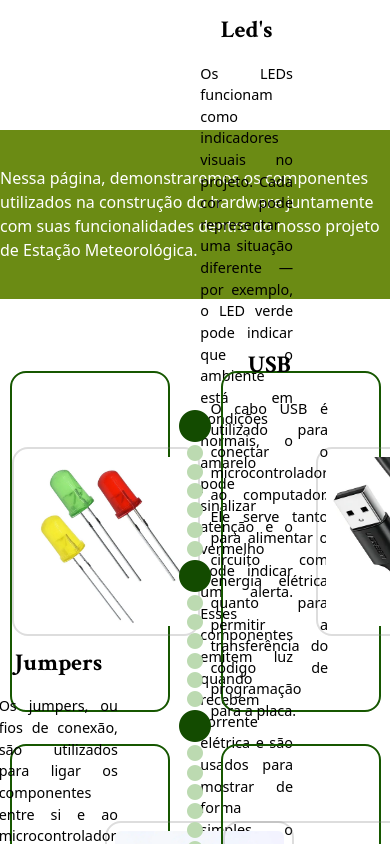
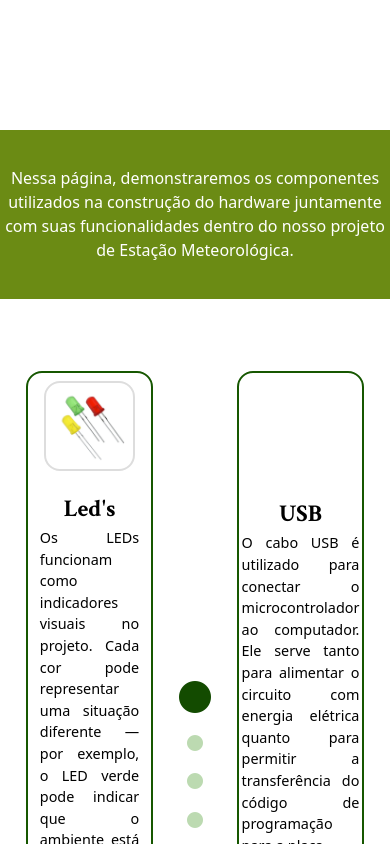
Before and after one commit to vitorcecato-sesi/estacao-meteorologica, a React (Vite) app in the folder Frontend/: page /hardware in a window 390 px wide. Shown: the part 440-1284 px from the top of the page. Built offline with nearby package versions, Linux system fonts and the light colour scheme.

Commit message:
modificações do css

```diff
--- a/Frontend/src/components/hwInfoComp.css
+++ b/Frontend/src/components/hwInfoComp.css
@@ -6,14 +6,15 @@
 
     border: 2px solid #165700;
     border-radius: 1em;
+    padding: 2em 1em;
 
     width: 40vw;
     height: 40vh;
 }
 
 .hwComponentesImg {
-    width: 20vh;
-    height: 20vh;
+    width: 25%;
+    height: 50%;
     padding: 0.5em;
     border: 2px solid #84848446;
     border-radius: 1em;
@@ -24,8 +25,9 @@
     flex-direction: column;
     align-items: center;
     justify-content: center;
+    gap: 0em;
     width: 60%;
-    height: 80%;
+    height: 90%;
 }
 
 .hwComponentesTexto h2 {
@@ -33,11 +35,37 @@
     text-align: center;
     font-size: 1.5em;
     font-weight: bold;
-    margin: 0;
-    padding: 0;
+    margin-bottom: 0;
 }
 
 .hwComponentesTexto p {
+    margin: 0;
+    padding: 0;
     font-size: 0.9em;
     text-align: justify;
 }
+
+@media only screen and (max-width: 1200px) {
+    .hwComponentesBox {
+        padding: 1em;
+    }
+}
+
+@media only screen and (max-width: 1075px) {
+    .hwComponentesBox {
+        padding: 0.5em 0.2em;
+        flex-direction: column;
+        height: 90vh;
+        width: 30vw;
+    }
+
+    .hwComponentesTexto {
+        height: auto;
+        width: 85%;
+    }
+
+    .hwComponentesImg {
+        width: 60%;
+        height: auto;
+    }
+}
--- a/Frontend/src/components/hwInfoComp.jsx
+++ b/Frontend/src/components/hwInfoComp.jsx
@@ -5,7 +5,7 @@ export default function HwInfoComp(props) {
     return (
         <>
         {props.lado === "L" ?
-            <section className={"hwComponentesBox"}>
+            <section className={"hwComponentesBox hwLeft"}>
                 <img className="hwComponentesImg" src={props.imgSrc} alt={props.imgAlt} />
                 <section className="hwComponentesTexto">
                     <h2>{props.Titulo}</h2>
@@ -15,7 +15,7 @@ export default function HwInfoComp(props) {
 
             :
 
-            <section className={"hwComponentesBox"}>
+            <section className={"hwComponentesBox hwRight"}>
                 <section className="hwComponentesTexto">
                     <h2>{props.Titulo}</h2>
                     <p>{props.Desc}</p>
--- a/Frontend/src/pages/Hardware.css
+++ b/Frontend/src/pages/Hardware.css
@@ -38,6 +38,7 @@
     flex-direction: row;
     align-items: center;
     justify-content: center;
+    text-align: center;
 
     height: 20vh;
     width: 100%;
@@ -50,6 +51,8 @@
     flex-direction: row;
     align-items: center ;
     justify-content: space-evenly;
+    width: 100%;
+    height: 80%;
 }
 
 .hwC1Componentes {
@@ -70,7 +73,7 @@
     display: flex;
     flex-direction: column;
     align-items: center;
-    gap: 0.2em;
+    gap: 0.4em;
     height: 100%;
 }
 
@@ -82,3 +85,9 @@
 .hwD {
     color: #BCDAB1;
 }
+
+@media only screen and (max-width: 1075px) {
+    .hwIcons {
+        gap: 1.4em;
+    }
+}
```
